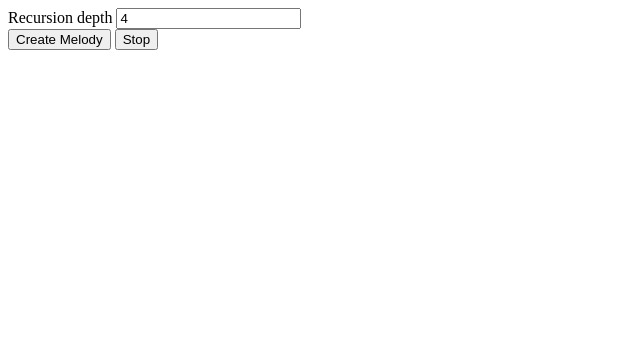
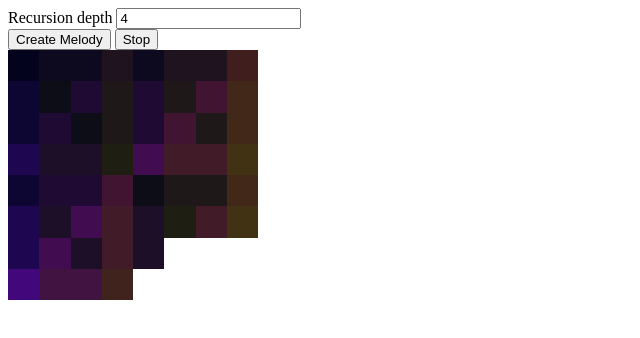
Before and after one commit to fgoldrose/musicalfractal, a plain HTML site: page index.html in a window 1280 px wide. Both pictures are taken after a click on the button "Create Melody". Shown: the whole page, without its empty margins (0-640 px from the left). Drawn offline with Linux system fonts and the light colour scheme.

Commit message:
oops js was in wrong place, also faster notes now

```diff
--- a/index.html
+++ b/index.html
@@ -11,6 +11,6 @@
     <br>
     <button id='start'>Create Melody</button>
     <button id='stop'>Stop</button>
-    <script src="js/main.js"></script>
+    <script src="main.js"></script>
   </body>
 </html>
--- a/main.js
+++ b/main.js
@@ -140,7 +140,7 @@ document.getElementById('start').addEventListener('click', function() {
     let start_step = Math.floor(Math.random() * 12)
     let depth = document.getElementById('depth').value || 4
 
-    let tonelen = 0.15
+    let tonelen = 0.05
     let starttime = ctx.currentTime
     let startFreq = step(110, start_step)
 
```
